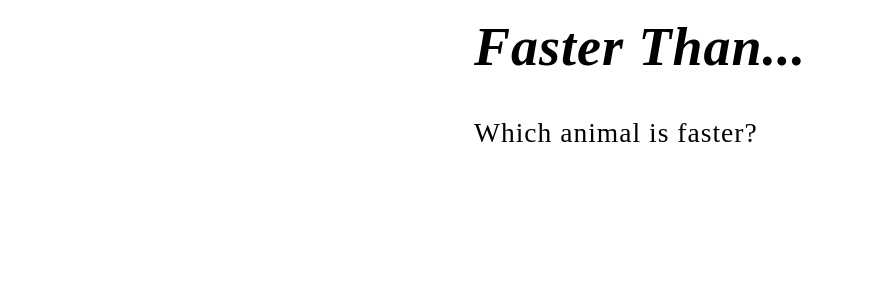
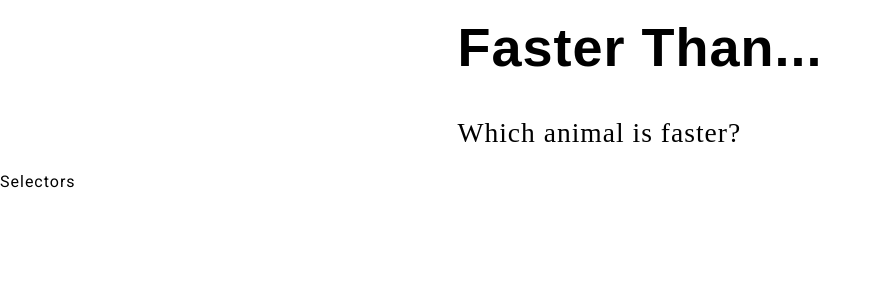
Before and after one commit to gmcln-rct/faster-than, a Vue app: page / in a window 1280 px wide. Shown: the top 300 px of the page, without its empty margins (0-881 px from the left). Built offline with nearby package versions, Linux system fonts and the light colour scheme; a web font is replaced by a local one.

Commit message:
Work on selector section

```diff
--- a/src/App.vue
+++ b/src/App.vue
@@ -1,12 +1,16 @@
 <template>
   <the-header></the-header>
+  <the-selector></the-selector>
 </template>
 
 <script>
 import TheHeader from './components/TheHeader';
+import TheSelector from './components/TheSelector';
+
 export default {
   components: {
-    TheHeader
+    TheHeader,
+    TheSelector
   }
 };
 </script>
--- a/src/components/TheHeader.vue
+++ b/src/components/TheHeader.vue
@@ -40,17 +40,17 @@ a.router-link-active {
 h1 {
   margin: 0;
   padding: 2vmin 0;
-  font-family: ivypresto-headline, serif;
+  font-family: apotek-extended, sans-serif;
+
   font-weight: 700;
-  font-style: italic;
+
+  font-style: normal;
   font-size: calc(48px + (56 - 48) * ((100vw - 300px) / (1600 - 300)));
 }
 
 h2 {
   font-family: adobe-caslon-pro, serif;
-
   font-weight: 400;
-
   font-style: normal;
   font-size: calc(14px + (32 - 14) * ((100vw - 300px) / (1600 - 300)));
 }
--- /dev/null
+++ b/src/components/TheSelector.vue
@@ -0,0 +1,5 @@
+<template>
+  <section>
+    Selectors
+  </section>
+</template>
--- a/src/store/index.js
+++ b/src/store/index.js
@@ -1,7 +1,11 @@
 import { createStore } from 'vuex';
 
+import animalModule from './modules/animals';
+
 const store = createStore({
-  modules: {},
+  modules: {
+    animals: animalModule
+  },
   state() {
     return {};
   },
```
